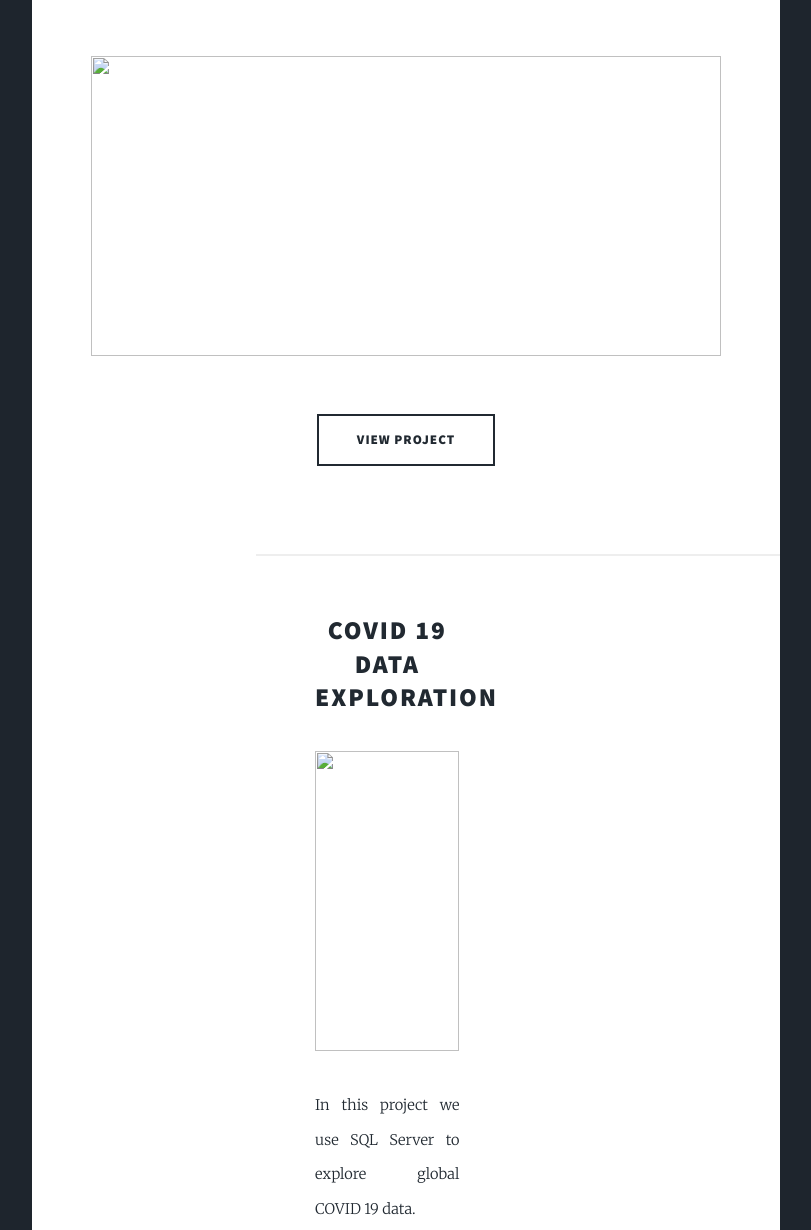
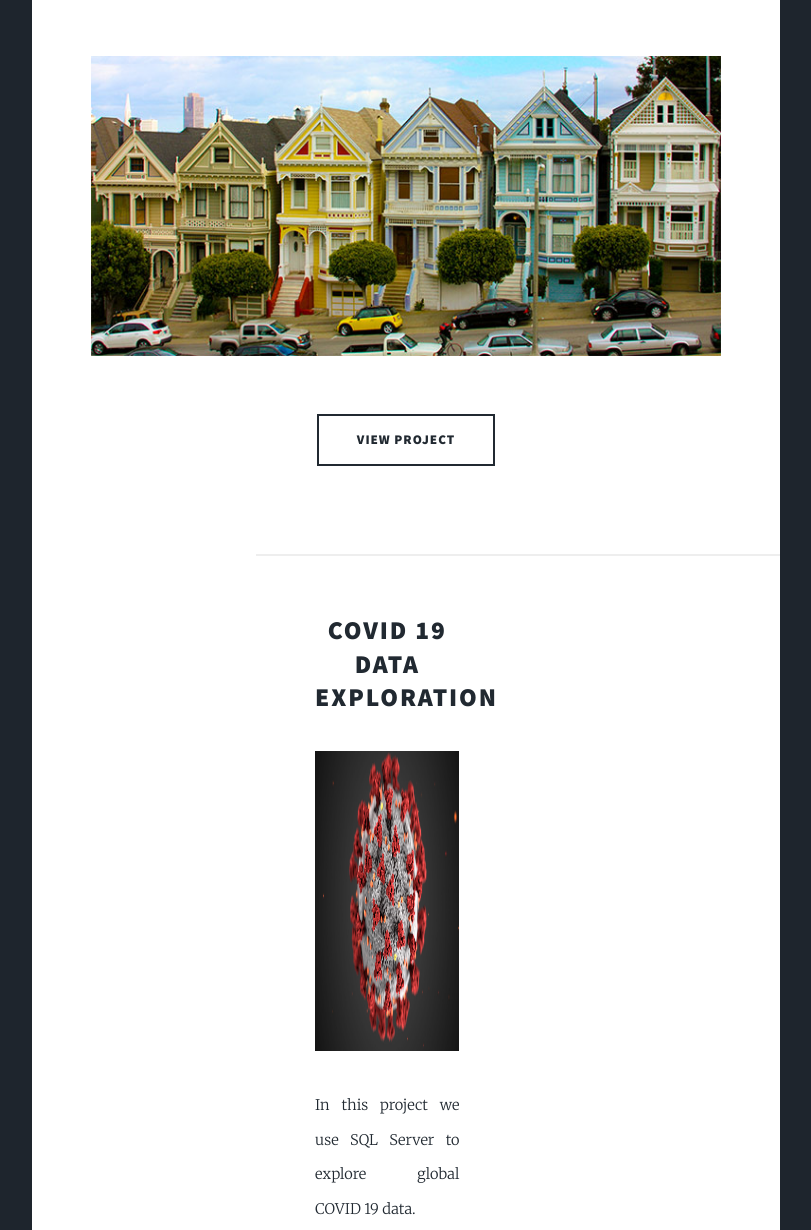
Before and after one commit to sahaindranil07/indralAnalyst.github.io, a plain HTML site: page services.html in a window 1280 px wide. Shown: the part 319-1549 px from the top of the page, without its empty margins (170-981 px from the left). Drawn offline with Linux system fonts and the light colour scheme; a web font is replaced by a local one.

Commit message:
Update services.html

```diff
--- a/services.html
+++ b/services.html
@@ -39,7 +39,7 @@
                         it in SQL Server to make it more usable for analysis.<br />
                         </p>
                     </header>
-                    <a href="https://github.com/sahaindranil07/Data-Cleaning-Portfolio-Project-Queries" class="image main"><img src="images\housing1.jpg" alt="" /></a>
+                    <a href="https://github.com/sahaindranil07/Data-Cleaning-Portfolio-Project-Queries" class="image main"><img src="housing1.jpg" alt="" /></a>
                     <ul class="actions special">
                         <li><a href="https://github.com/sahaindranil07/Data-Cleaning-Portfolio-Project-Queries" class="button large">View Project</a></li>
                     </ul>
@@ -52,7 +52,7 @@
                             <h2><a href="#">COVID 19<br />
                             Data Exploration</a></h2>
                         </header>
-                        <a href="https://github.com/sahaindranil07/COVID-Portfolio-Project---Data-Exploration" class="image fit"><img class="image" src="images/covid1.jpg" alt="" /></a>
+                        <a href="https://github.com/sahaindranil07/COVID-Portfolio-Project---Data-Exploration" class="image fit"><img class="image" src="covid1.jpg" alt="" /></a>
                         <p>In this project we use SQL Server to explore global COVID 19 data. </p>
                         <ul class="actions special">
                             <li><a href="https://github.com/sahaindranil07/COVID-Portfolio-Project---Data-Exploration" class="button">View Project</a></li>
```
